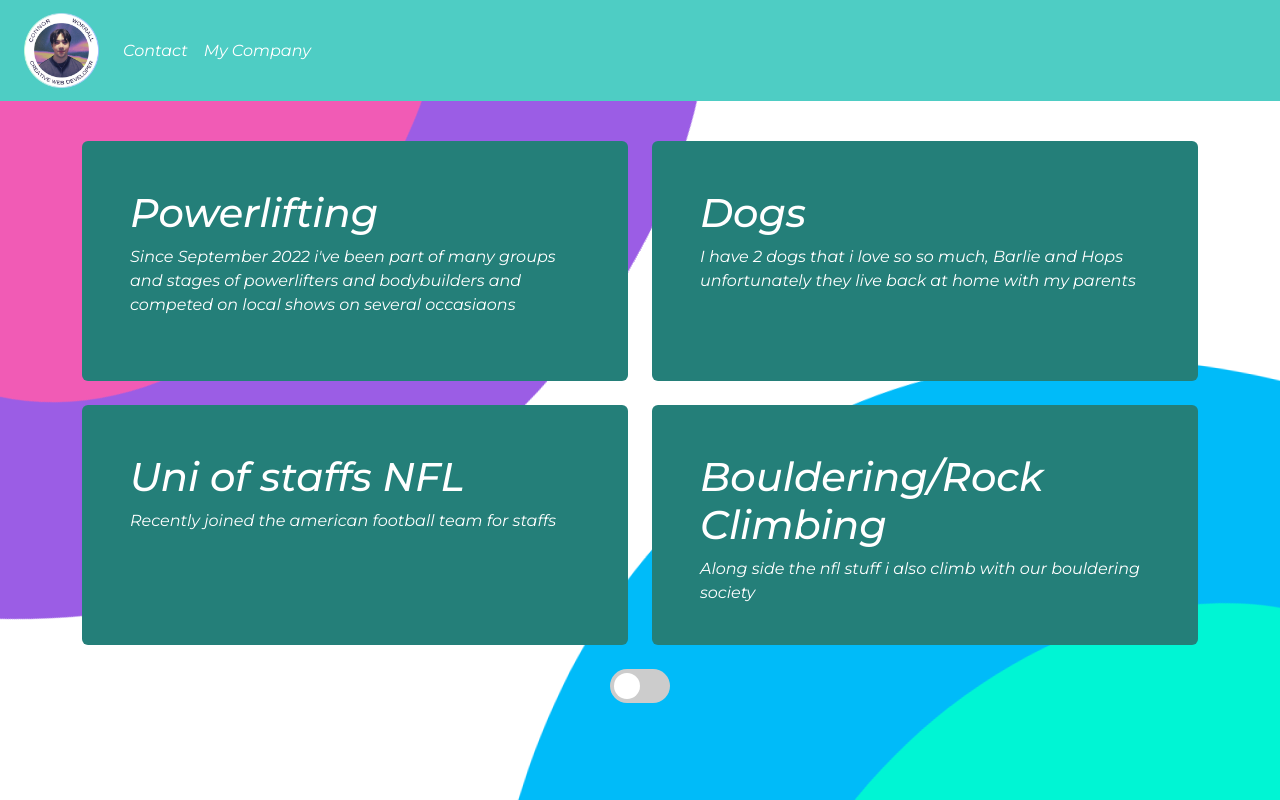
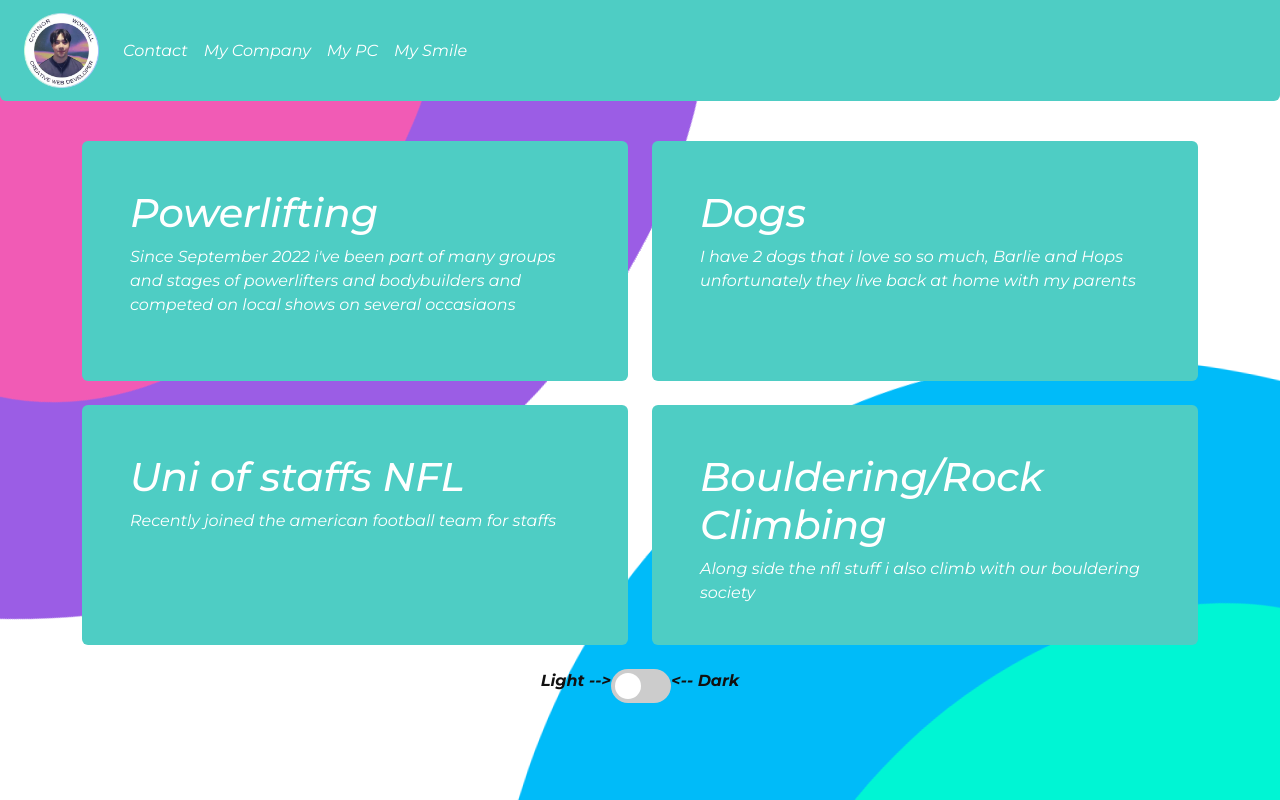
Before and after one commit to CMDCONN/stf-connor, a Python web app: template meproj/myapp/templates/home.html in a window 1280 px wide. Run offline with Jinja, Linux system fonts and the light colour scheme; the template is opened without the code that fills it, so the values that code supplies are empty.

Commit message:
03/10/2025 00:50

```diff
--- a/meproj/myapp/static/css/style.css
+++ b/meproj/myapp/static/css/style.css
@@ -1,12 +1,23 @@
+:root{
+  --bg: #ffffff;
+  --text: #111111;
+  --nav-bg: #4ECDC4;
+}
+
 body{
   background-color: white;
   font-family: "Montserrat", sans-serif;
   font-style: italic;
+  background-color: var(--bg);
+  color: var(--text);
+  transition: background-color 500ms ease, color 500ms ease;
   animation: fadeIn 0.5s ease-in-out;
 }
 
 body.dark-mode {
-    background-color: #292F36;
+  --bg: #292F36;
+  --text: #000000;
+  --nav-bg: #247f79;
 }
 
 nav.dark-mode {
@@ -14,18 +25,32 @@ nav.dark-mode {
 }
 
 nav{
-    background-color: #4ECDC4;
+  position: fixed;
   line-height: 400%;
+  background-color: var(--nav-bg);
+  transition: background-color 500ms ease;
 }
 
-.navbar-brand, .abm-color{
-    color: #5e3e85 !important;
+/* https://developer.mozilla.org/en-US/docs/Web/CSS/@media */
+
+@media (width < 1919px) {
+  nav {
+    line-height: normal;
+  }
 }
 
-.background-colours{
-    background-color: #247f79;
+/* https://developer.mozilla.org/en-US/docs/Web/CSS/@media */
+
+.boxes{
+  background-color:#4ECDC4;
+  transition: background-color 500ms ease, color 500ms ease;
 }
 
+.boxes.dark-mode{
+  background-color:#247f79;
+  transition: background-color 500ms ease, color 500ms ease;
+
+}
 
 #spinner {
   width: 200px;
@@ -83,7 +108,8 @@ svg {
   height: 100%;
 }
 
-
+/* From here to a bit down i got this css off a site */
+/* https://www.w3schools.com/howto/howto_css_switch.asp */
 
 .switch {
   position: relative;
@@ -92,14 +118,14 @@ svg {
   height: 34px;
 }
 
-/* Hide default HTML checkbox */
+
 .switch input {
   opacity: 0;
   width: 0;
   height: 0;
 }
 
-/* The slider */
+
 .slider {
   position: absolute;
   cursor: pointer;
@@ -138,7 +164,6 @@ input:checked + .slider:before {
   transform: translateX(26px);
 }
 
-/* Rounded sliders */
 .slider.round {
   border-radius: 34px;
 }
@@ -146,3 +171,5 @@ input:checked + .slider:before {
 .slider.round:before {
   border-radius: 50%;
 }
+
+/* Slider code ends */
--- a/meproj/myapp/static/scripts/darkMode.JS
+++ b/meproj/myapp/static/scripts/darkMode.JS
@@ -4,4 +4,13 @@ function darkMode(){
 
     var navElement = document.getElementById("nav");
     navElement.classList.toggle("dark-mode");
+
+    var middleBoxes0 = document.getElementsByClassName("boxes")[0];
+    middleBoxes0.classList.toggle("dark-mode");
+    var middleBoxes1 = document.getElementsByClassName("boxes")[1];
+    middleBoxes1.classList.toggle("dark-mode");
+    var middleBoxes2 = document.getElementsByClassName("boxes")[2];
+    middleBoxes2.classList.toggle("dark-mode");
+    var middleBoxes3 = document.getElementsByClassName("boxes")[3];
+    middleBoxes3.classList.toggle("dark-mode");
 }
--- a/meproj/myapp/static/scripts/spinner.JS
+++ b/meproj/myapp/static/scripts/spinner.JS
@@ -1,3 +1,5 @@
+// Got this spinner code from another project
+
 const spinner = document.getElementById('spinner');
 
 spinner.addEventListener('mouseenter', () => {
--- a/meproj/myapp/templates/home.html
+++ b/meproj/myapp/templates/home.html
@@ -18,14 +18,20 @@
     </head>
 
     <body>
-    <nav class="navbar navbar-expand-lg px-4" id="nav">
-        <a class="navbar-brand" href="#"><img src="../static/assets/88324608.png" class="spin" style="width: 75px; height: 75px;" id="spinner"></a>
+    <nav class="navbar navbar-expand-lg px-4 rounded-bottom" id="nav">
+        <a class="navbar-brand" href="#"><img src="../static/images/88324608.webp" class="spin" style="width: 75px; height: 75px;" id="spinner"></a>
         <ul class="navbar-nav">
             <li class="nav-item">
                 <a href="#" class="nav-link" style="color: white;">Contact</a>
             </li>
             <li class="nav-item ">
                 <a href="#" class="nav-link" style="color: white;">My Company</a>
+            </li>
+            <li class="nav-item ">
+                <a href="#" class="nav-link" style="color: white;">My PC</a>
+            </li>
+            <li class="nav-item ">
+                <a href="#" class="nav-link" style="color: white;">My Smile</a>
             </li>
         </ul>
     </nav>
@@ -65,17 +71,19 @@
             <path fill="#00f5d4" class="in-bottom" d="M102,67.1c-9.6-6.1-22-3.1-29.5,2-15.4,10.7-19.6,37.5-7.6,47.8s35.9,3.9,44.5-12.5C115.5,92.6,113.9,74.6,102,67.1Z"/>
         </svg>
     </div>
+    <!--This SVG code was not mine, nor was it my art-->
+    <!--Dont have the time to make a javascript file to change the colours though-->
 
     <div class="container mt-3" id="frontPageBoxes">
         <div class="row">
             <div class="col">
-                <div class="mt-4 p-5 background-colours text-white rounded" style="height: 15rem;" id="boxes">
+                <div class="mt-4 p-5 text-white boxes rounded" style="height: 15rem;">
                     <h1>Powerlifting</h1>
                     <p>Since September 2022 i've been part of many groups and stages of powerlifters and bodybuilders and competed on local shows on several occasiaons</p>
                 </div>
             </div>
             <div class="col">
-                <div class="mt-4 p-5 background-colours text-white rounded" style="height: 15rem;" id="boxes">
+                <div class="mt-4 p-5 text-white boxes rounded" style="height: 15rem;">
                     <h1>Dogs</h1>
                     <p>I have 2 dogs that i love so so much, Barlie and Hops unfortunately they live back at home with my parents</p>
                 </div>
@@ -83,13 +91,13 @@
         </div>
         <div class="row">
             <div class="col">
-                <div class="mt-4 p-5 background-colours text-white rounded" style="height: 15rem;" id="boxes">
+                <div class="mt-4 p-5 text-white boxes rounded" style="height: 15rem;">
                     <h1>Uni of staffs NFL</h1>
                     <p>Recently joined the american football team for staffs</p>
                 </div>
             </div>
             <div class="col">
-                <div class="mt-4 p-5 background-colours text-white rounded" style="height: 15rem;" id="boxes">
+                <div class="mt-4 p-5 text-white boxes rounded" style="height: 15rem;">
                     <h1>Bouldering/Rock Climbing</h1>
                     <p>Along side the nfl stuff i also climb with our bouldering society</p>
                 </div>
@@ -97,12 +105,17 @@
         </div>
     </div>
     <br>
+
+
     <div class="d-flex justify-content-center" id="abam">
+        <b><p>Light --></p></b>
         <label class="switch">
             <input type="checkbox" onclick="darkMode()">
             <span class="slider round"></span>
         </label>
+        <b><p><-- Dark</p></b>
     </div>
+
 
 
     <script src="https://cdn.jsdelivr.net/npm/bootstrap@5.3.8/dist/js/bootstrap.bundle.min.js" integrity="sha384-FKyoEForCGlyvwx9Hj09JcYn3nv7wiPVlz7YYwJrWVcXK/BmnVDxM+D2scQbITxI" crossorigin="anonymous"></script>
```
Also changed, not shown: meproj/myapp/static/assets/88324608.png (deleted), meproj/myapp/static/images/88324608.webp (added). Lines whose indentation alone changed are shown as unchanged.
